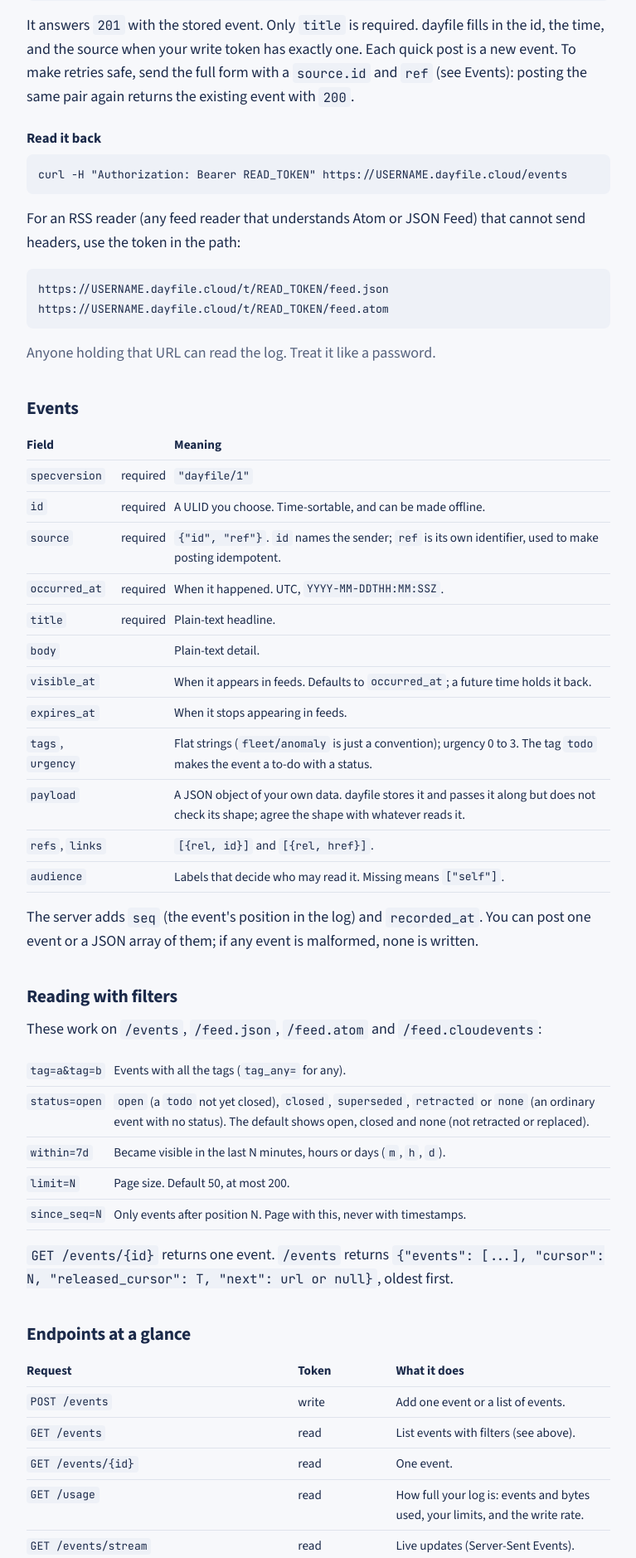
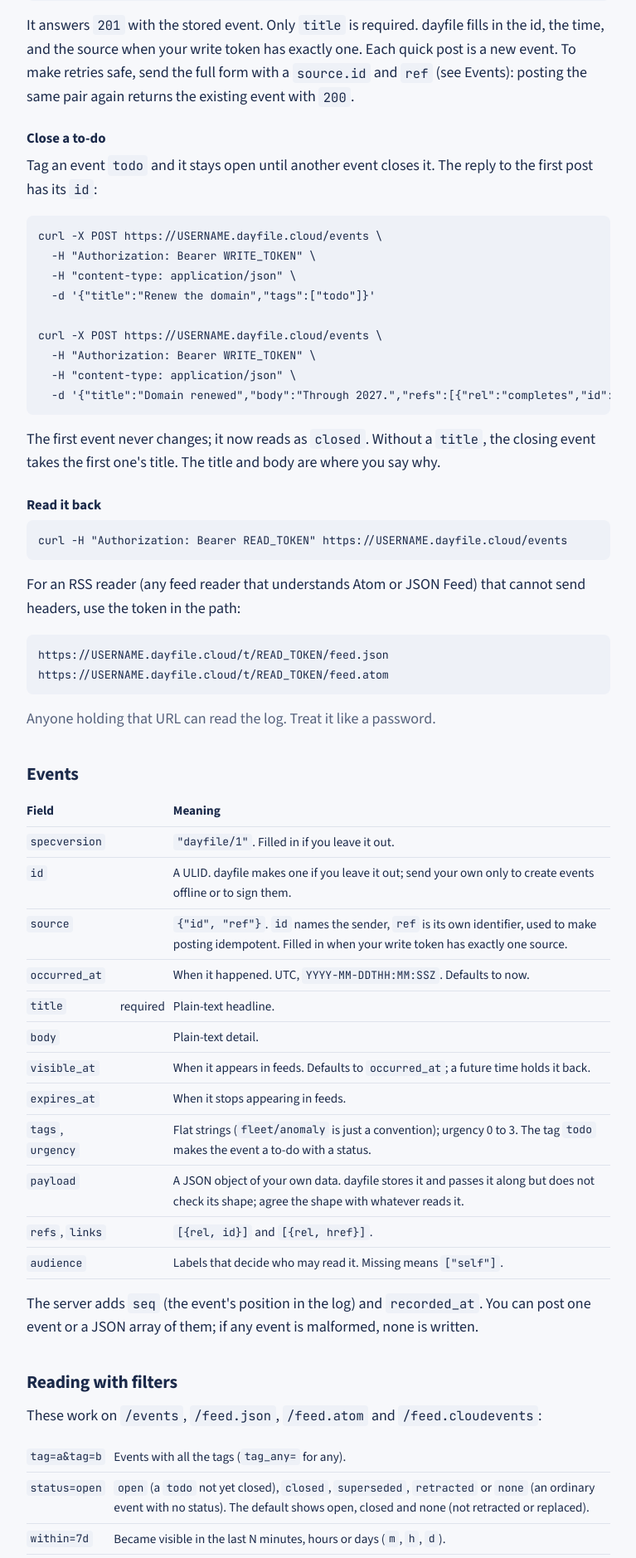
Before and after one commit to dayfile/dayfile, a Python web app: template src/dayfile/web/templates/docs.html in a window 1280 px wide. Shown: the part 2254-4132 px from the top of the page at 83% size, without its empty margins (256-1023 px from the left). Run offline with Jinja, Linux system fonts and the light colour scheme; the template is opened without the code that fills it, so the values that code supplies are empty.

Commit message:
Docs: DAYFILE_DOMAIN, self-host README order, short post and close examples, try-web-view.sh without auto events (#14)
Co-Authored-By: Claude Sonnet 5.5 <noreply@anthropic.com>

```diff
--- a/src/dayfile/web/templates/docs.html
+++ b/src/dayfile/web/templates/docs.html
@@ -25,6 +25,18 @@
   -H "content-type: application/json" \
   -d '{"title":"Hello"}'</code></pre>
 <p>It answers <code>201</code> with the stored event. Only <code>title</code> is required. dayfile fills in the id, the time, and the source when your write token has exactly one. Each quick post is a new event. To make retries safe, send the full form with a <code>source.id</code> and <code>ref</code> (see Events): posting the same pair again returns the existing event with <code>200</code>.</p>
+<h3>Close a to-do</h3>
+<p>Tag an event <code>todo</code> and it stays open until another event closes it. The reply to the first post has its <code>id</code>:</p>
+<pre><code>curl -X POST https://USERNAME.dayfile.cloud/events \
+  -H "Authorization: Bearer WRITE_TOKEN" \
+  -H "content-type: application/json" \
+  -d '{"title":"Renew the domain","tags":["todo"]}'
+
+curl -X POST https://USERNAME.dayfile.cloud/events \
+  -H "Authorization: Bearer WRITE_TOKEN" \
+  -H "content-type: application/json" \
+  -d '{"title":"Domain renewed","body":"Through 2027.","refs":[{"rel":"completes","id":"ID_FROM_THE_FIRST_REPLY"}]}'</code></pre>
+<p>The first event never changes; it now reads as <code>closed</code>. Without a <code>title</code>, the closing event takes the first one's title. The title and body are where you say why.</p>
 <h3>Read it back</h3>
 <pre><code>curl -H "Authorization: Bearer READ_TOKEN" https://USERNAME.dayfile.cloud/events</code></pre>
 <p>For an RSS reader (any feed reader that understands Atom or JSON Feed) that cannot send headers, use the token in the path:</p>
@@ -35,10 +47,10 @@ https://USERNAME.dayfile.cloud/t/READ_TOKEN/feed.atom</code></pre>
 <h2>Events</h2>
 <div class="scroll"><table>
 <tr><th>Field</th><th></th><th>Meaning</th></tr>
-<tr><td><code>specversion</code></td><td>required</td><td><code>"dayfile/1"</code></td></tr>
-<tr><td><code>id</code></td><td>required</td><td>A ULID you choose. Time-sortable, and can be made offline.</td></tr>
-<tr><td><code>source</code></td><td>required</td><td><code>{"id", "ref"}</code>. <code>id</code> names the sender; <code>ref</code> is its own identifier, used to make posting idempotent.</td></tr>
-<tr><td><code>occurred_at</code></td><td>required</td><td>When it happened. UTC, <code>YYYY-MM-DDTHH:MM:SSZ</code>.</td></tr>
+<tr><td><code>specversion</code></td><td></td><td><code>"dayfile/1"</code>. Filled in if you leave it out.</td></tr>
+<tr><td><code>id</code></td><td></td><td>A ULID. dayfile makes one if you leave it out; send your own only to create events offline or to sign them.</td></tr>
+<tr><td><code>source</code></td><td></td><td><code>{"id", "ref"}</code>. <code>id</code> names the sender, <code>ref</code> is its own identifier, used to make posting idempotent. Filled in when your write token has exactly one source.</td></tr>
+<tr><td><code>occurred_at</code></td><td></td><td>When it happened. UTC, <code>YYYY-MM-DDTHH:MM:SSZ</code>. Defaults to now.</td></tr>
 <tr><td><code>title</code></td><td>required</td><td>Plain-text headline.</td></tr>
 <tr><td><code>body</code></td><td></td><td>Plain-text detail.</td></tr>
 <tr><td><code>visible_at</code></td><td></td><td>When it appears in feeds. Defaults to <code>occurred_at</code>; a future time holds it back.</td></tr>
```
Also changed, not shown: docs/SPEC.md (+5 -5 lines), README.md, deploy/selfhost/README.md, 1 other file.
